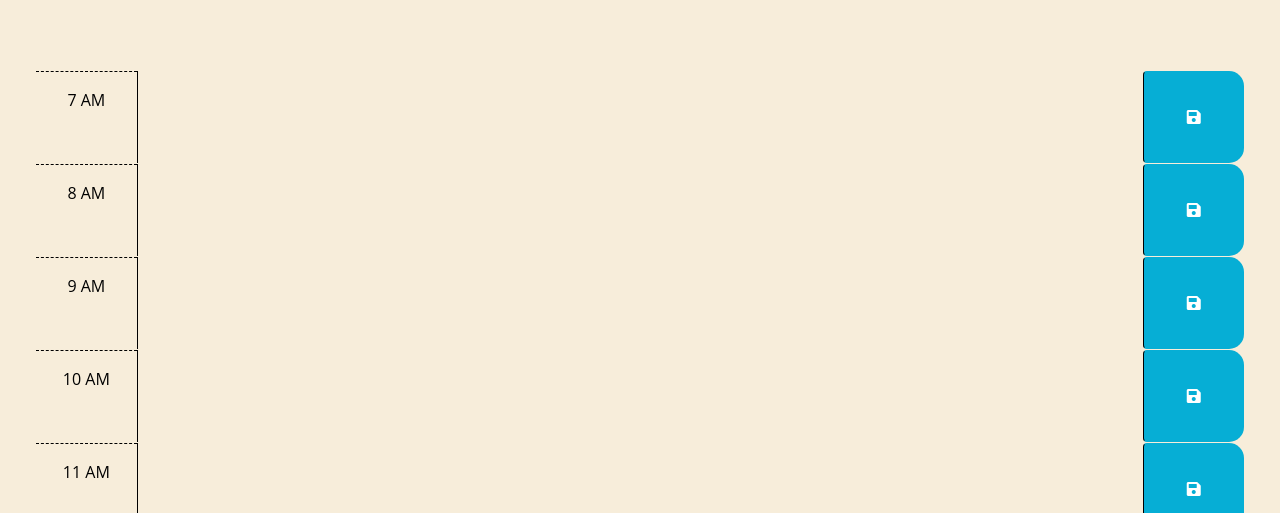
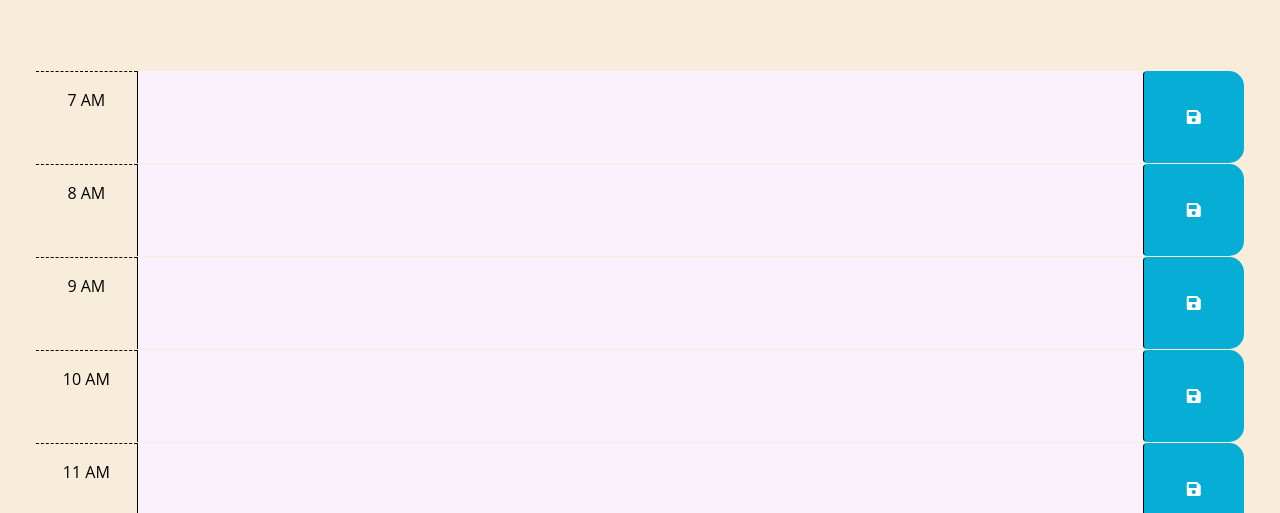
Before and after one commit to kaguilera23/bizzy-bee-organizer, a plain HTML site: page index.html in a window 1280 px wide. Shown: the part 287-800 px from the top of the page. Drawn offline with nearby package versions, Linux system fonts and the light colour scheme.

Commit message:
past present future classes added with dayjs

```diff
--- a/index.html
+++ b/index.html
@@ -44,21 +44,21 @@
         -->
 
       <!-- Example of a past time block. The "past" class adds a gray background color. -->
-      <div id="hour-7" class="row time-block">
+      <div id="hour-07" class="row time-block">
         <div class="col-2 col-md-1 hour text-center py-3">7 AM</div>
         <textarea class="col-8 col-md-10 description" rows="3"> </textarea>
         <button class="btn saveBtn col-2 col-md-1" aria-label="save">
           <i class="fas fa-save" aria-hidden="true"></i>
         </button>
       </div>
-      <div id="hour-8" class="row time-block">
+      <div id="hour-08" class="row time-block">
         <div class="col-2 col-md-1 hour text-center py-3">8 AM</div>
         <textarea class="col-8 col-md-10 description" rows="3"> </textarea>
         <button class="btn saveBtn col-2 col-md-1" aria-label="save">
           <i class="fas fa-save" aria-hidden="true"></i>
         </button>
       </div>
-      <div id="hour-9" class="row time-block">
+      <div id="hour-09" class="row time-block">
         <div class="col-2 col-md-1 hour text-center py-3">9 AM</div>
         <textarea class="col-8 col-md-10 description" rows="3"> </textarea>
         <button class="btn saveBtn col-2 col-md-1" aria-label="save">
--- a/script.js
+++ b/script.js
@@ -10,9 +10,6 @@ currentDayEl.style.fontSize = "60px"
 
 
 $(function () {
-
-
-  console.log(today.hour())
 
   var timeBlockParent = $(".container-fluid");
   var textArea = $(".description")
@@ -28,6 +25,31 @@ $(function () {
   })
   })
 
+  var timeSlots = $("div.container-fluid").children()
+  var currentHour = "hour-" + today.hour();
+
+  // console.log(timeSlots[4].id)
+
+  $.each(timeSlots, function(index) {
+
+    var slotHour = timeSlots[index].id
+    // console.log(timeSlots[index].id)
+    // console.log(timeSlots[index])
+
+    if (slotHour === currentHour) {
+      var matches = timeSlots[index];
+      console.log(matches)
+      $(matches).addClass("present")
+    } else if (slotHour < currentHour){
+      $(timeSlots[index]).addClass("past")
+    } else {
+      $(timeSlots[index]).addClass("future")
+    }
+  })
+
+
+
+
   // TODO: Add a listener for click events on the save button. This code should
   // use the id in the containing time-block as a key to save the user input in
   // local storage. HINT: What does `this` reference in the click listener
@@ -38,8 +60,7 @@ $(function () {
   // TODO: Add code to apply the past, present, or future class to each time
   // block by comparing the id to the current hour. HINTS: How can the id
   // attribute of each time-block be used to conditionally add or remove the
-  // past, present, and future classes? How can Day.js be used to get the
-  // current hour in 24-hour time?
+  // past, present, and future classes?
   //
   // TODO: Add code to get any user input that was saved in localStorage and set
   // the values of the corresponding textarea elements. HINT: How can the id
```
Also changed, not shown: 1 other file.
